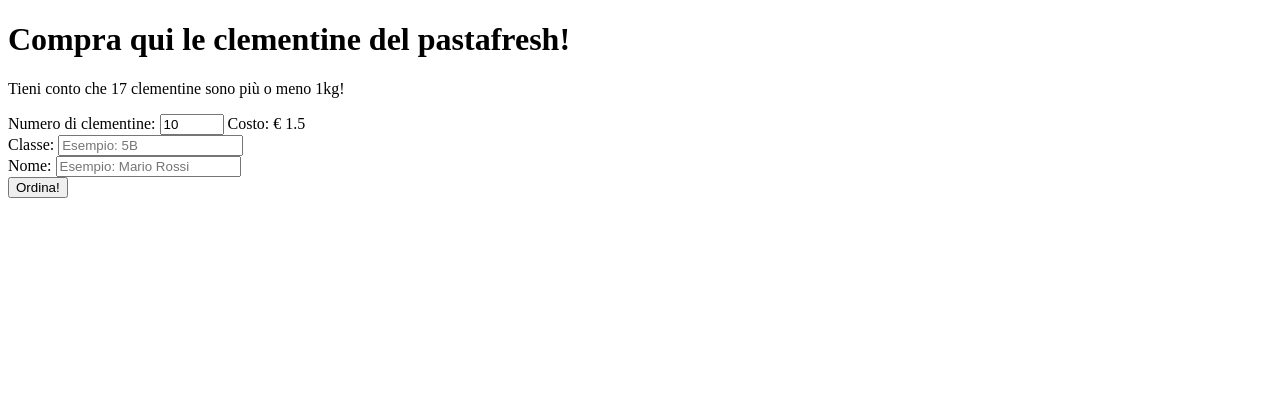
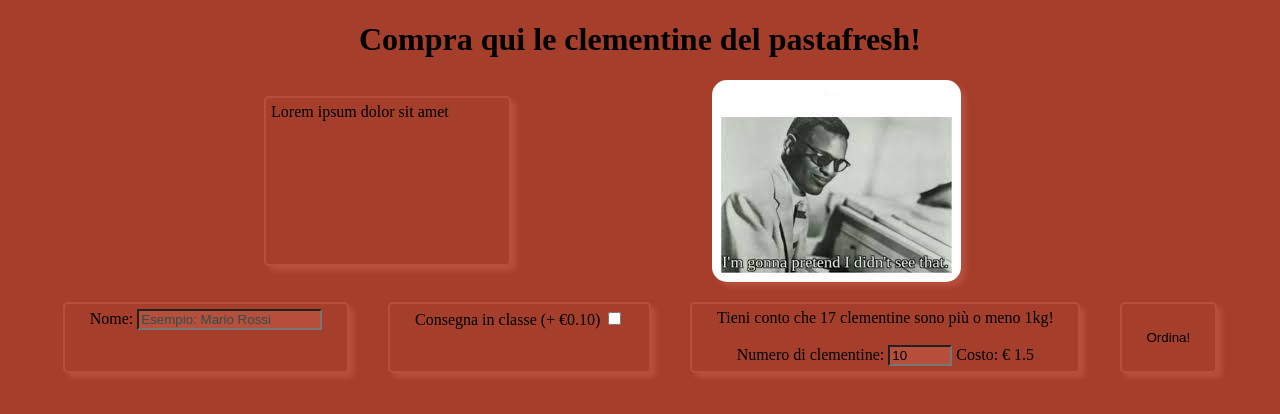
Before and after one commit to NIK-Pro-coder/clementine, a website: page index.html in a window 1280 px wide. Drawn offline with Linux system fonts and the light colour scheme.

Commit message:
Started working on styles

```diff
--- a/css/index.css
+++ b/css/index.css
@@ -1,9 +1,73 @@
+html {
+	background: #a53e2b;
+	height: 100%;
+}
+
+.maincontainer {
+	display: grid;
+
+	grid-template-areas:
+		". . info . foto . ."
+		". ordine ordine ordine ordine ordine .";
+
+	row-gap: 20px;
+}
+
 .error {
 	padding: 5px;
-	background: red;
+	background: rgba(255, 0, 0, 0.75);
+	border-radius: 5px;
 }
 
 .success {
 	padding: 5px;
-	background: limegreen;
+	background: rgba(50, 205, 50, 0.75);
+	border-radius: 5px;
 }
+
+input {
+	background: #b64f3c;
+	outline: none;
+}
+
+input::placeholder {
+	color: darkslategray;
+}
+
+.ordine {
+	grid-area: ordine;
+	text-align: center;
+}
+
+.formOrdine {
+	display: grid;
+	grid-template-areas: "personal . classe . numbers . ordina";
+}
+
+.outline {
+	border: solid #b64f3c 2px;
+	padding: 5px;
+	box-shadow: 5px 5px 5px #b64f3c;
+	border-radius: 5px;
+}
+
+.ordina,
+.ordina:hover {
+	grid-area: ordina;
+	background: transparent;
+}
+
+.ordina:hover {
+	background: #b04936;
+}
+
+.mainimage {
+	grid-area: foto;
+	border-radius: 15px;
+
+	box-shadow: 5px 5px 5px #b64f3c;
+}
+
+.maininfo {
+	grid-area: info;
+}
--- a/index.html
+++ b/index.html
@@ -5,14 +5,28 @@
 		<link rel="stylesheet" href="css/index.css" />
 	</head>
 	<body>
-		<h1>Compra qui le clementine del pastafresh!</h1>
+		<h1 style="text-align: center">
+			Compra qui le clementine del pastafresh!
+		</h1>
 
+		<div class="maincontainer">
+			<p class="maininfo outline">Lorem ipsum dolor sit amet</p>
+
+			<img src="images/whatClasses.jpeg" class="mainimage" />
+
+			<div class="ordine">
 				<h3 class="success" id="successHead" hidden>
 					Le tue clementine sono state ordinate!
 				</h3>
 
-		<form name="ordinazione">
-			<p>Tieni conto che 17 clementine sono più o meno 1kg!</p>
+				<form name="ordinazione" class="formOrdine">
+					<div style="grid-area: numbers" class="outline">
+						<p style="display: inline">
+							Tieni conto che 17 clementine sono più o meno 1kg!
+						</p>
+						<br />
+						<br />
+
 						<label for="clementine">Numero di clementine: </label>
 						<input
 							id="clementine"
@@ -23,9 +37,35 @@
 							oninput="printVal()"
 							name="clementine"
 						/>
-			<p style="display: inline" id="numDisplay">Costo: € 1.5</p>
+						<p style="display: inline" id="numDisplay">
+							Costo: € 1.5
+						</p>
+					</div>
 
-			<br />
+					<div style="grid-area: personal" class="outline">
+						<p class="error" id="nameError" hidden>
+							Per favore compila questo campo
+						</p>
+						<label for="nome">Nome:</label>
+						<input
+							id="nome"
+							name="nome"
+							placeholder="Esempio: Mario Rossi"
+						/>
+					</div>
+
+					<div style="grid-area: classe" class="outline">
+						<label for="consegna"
+							>Consegna in classe (+ €0.10)</label
+						>
+						<input
+							type="checkbox"
+							id="consegna"
+							value="show"
+							onchange="updClass()"
+						/>
+
+						<div id="classe" hidden>
 							<p class="error" id="classError" hidden>
 								Per favore compila questo campo
 							</p>
@@ -33,22 +73,24 @@
 								Ti ho chiesto una classe, non un frutto
 							</p>
 							<label for="classe">Classe:</label>
-			<input id="classe" name="classe" placeholder="Esempio: 5B" />
+							<input
+								id="classe"
+								name="classe"
+								placeholder="Esempio: 5B"
+							/>
+						</div>
+					</div>
 
-			<br />
-			<p class="error" id="nameError" hidden>
-				Per favore compila questo campo
-			</p>
-			<label for="nome">Nome:</label>
-			<input id="nome" name="nome" placeholder="Esempio: Mario Rossi" />
-
-			<br />
-			<input
+					<button
 						type="button"
 						id="submit"
-				value="Ordina!"
 						onclick="order()"
-			/>
+						class="ordina outline"
+					>
+						Ordina!
+					</button>
 				</form>
+			</div>
+		</div>
 	</body>
 </html>
--- a/index.js
+++ b/index.js
@@ -41,13 +41,14 @@ app.get("/", function (req, res) {
 });
 
 //Backend call example
-app.get("/ordina/:nome/:classe/:numero", function (req, res) {
+app.get("/ordina/:nome/:classe/:numero/:consegna", function (req, res) {
 	const nome = req.params.nome;
 	const classe = req.params.classe;
 	const numero = req.params.numero;
+	const consegna = req.params.consegna;
 	runPythonScript(
 		"scripts/backend.py",
-		["hook", `${nome} di ${classe} vuole ${numero} clementine`],
+		["hook", nome, classe, numero, consegna],
 		(err, result) => {
 			if (err) {
 				res.status(500).send(err);
--- a/scripts/index.js
+++ b/scripts/index.js
@@ -12,18 +12,24 @@ function order() {
 
 	const numero = fields.clementine.value;
 
-	const classe = fields.classe.value;
+	const consegna = fields.consegna.checked;
+	let classe = fields.classe.value;
+
+	if (consegna) {
 		if (classe == "") {
 			errored = true;
 			document.getElementById("classError").hidden = false;
 		} else {
 			document.getElementById("classError").hidden = true;
-		if (isNaN(classe[0]) || !isNaN(classe[1]) || classe.length > 2) {
+			if (isNaN(classe[0]) || !isNaN(classe[1]) || classe.length != 2) {
 				errored = true;
 				document.getElementById("classErrorInvalid").hidden = false;
 			} else {
 				document.getElementById("classErrorInvalid").hidden = true;
 			}
+		}
+	} else {
+		classe = "no";
 	}
 
 	const nome = fields.nome.value;
@@ -40,5 +46,11 @@ function order() {
 	}
 	document.getElementById("successHead").hidden = false;
 
-	fetch(`/ordina/${nome}/${classe}/${numero}`);
+	fetch(`/ordina/${nome}/${classe}/${numero}/${consegna}`);
 }
+
+function updClass() {
+	const show = document.getElementById("consegna").checked;
+
+	document.getElementById("classe").hidden = !show;
+}
```
Also changed, not shown: images/whatClasses.jpeg (added), 1 other file. Lines whose indentation alone changed are shown as unchanged.
